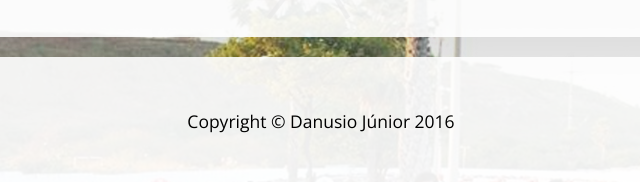
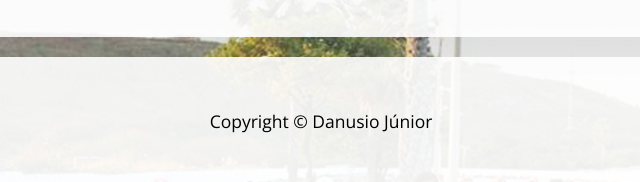
Before and after one commit to danusiojr/KartistasdoCeara, a plain HTML site: page index.html in a window 1280 px wide. Shown: the part 1769-1951 px from the top of the page, 319-959 px from the left. Drawn offline with nearby package versions, Linux system fonts and the light colour scheme.

Commit message:
Change Footer

```diff
--- a/index.html
+++ b/index.html
@@ -166,7 +166,7 @@
         <div class="container">
             <div class="row">
                 <div class="col-lg-12 text-center">
-                    <p>Copyright &copy; Danusio Júnior 2016</p>
+                    <p>Copyright &copy; Danusio Júnior</p>
                 </div>
             </div>
         </div>
```
